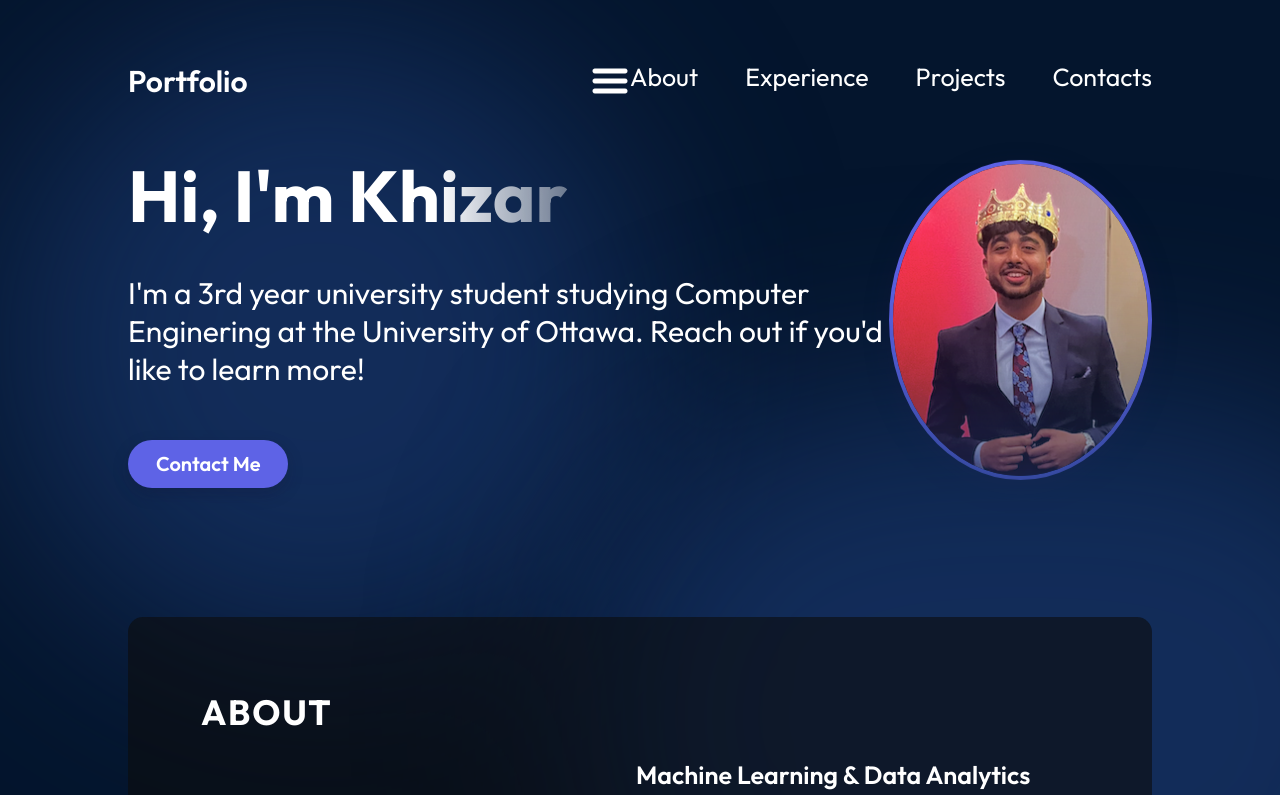
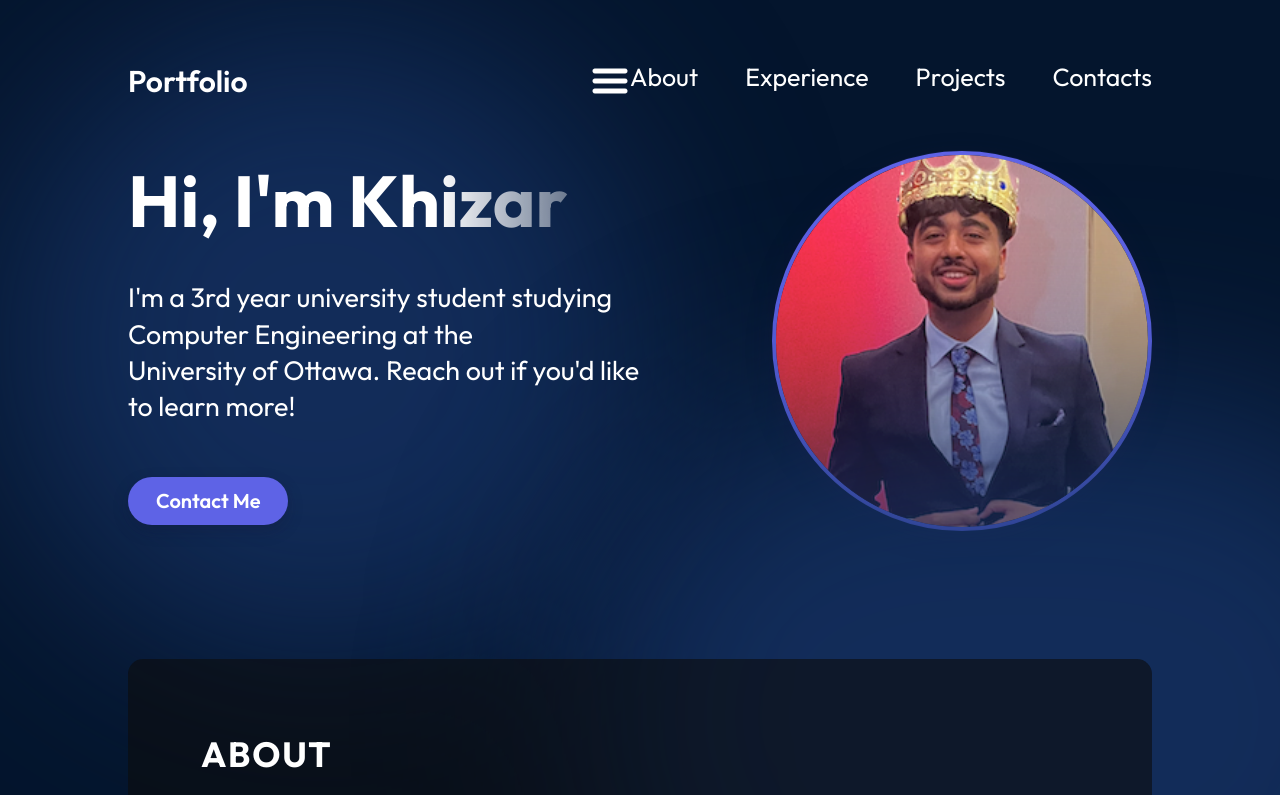
Before and after one commit to khizarhaider2000/Personal-Portfolio, a React (Vite) app: page / in a window 1280 px wide. Shown: the top 795 px of the page. Built offline with nearby package versions, Linux system fonts and the light colour scheme.

Commit message:
Fix spacing in Hero section

```diff
--- a/src/components/Hero/Hero.jsx
+++ b/src/components/Hero/Hero.jsx
@@ -8,17 +8,15 @@ export const Hero = () => {
       <div className={styles.content}>
         <h1 className={styles.title}>Hi, I'm Khizar</h1>
         <p className={styles.description}>
-          I'm a 3rd year university student studying
-                Computer Enginering at the University of Ottawa.
-                Reach out if you'd like to learn more!
+          I'm a 3rd year university student studying Computer Engineering at the{" "}
+          <span className={styles.noWrap}>University of Ottawa</span>. Reach out
+          if you'd like to learn more!
         </p>
         <a href="mailto:khizarhaider8@hotmail.com" className={styles.contactBtn}>
           Contact Me
         </a>
       </div>
-     <img
-                src={head}
-                alt="Hero Image of Me" className = {styles.heroImg}/>
+      <img src={head} alt="Hero Image of Me" className={styles.heroImg} />
       <div className={styles.topBlur} />
       <div className={styles.bottomBlur} />
     </section>
--- a/src/components/Hero/Hero.module.css
+++ b/src/components/Hero/Hero.module.css
@@ -5,6 +5,7 @@
   display: flex;
   align-items: center;
   justify-content: space-between;
+  gap: clamp(2rem, 6vw, 6rem);
   margin-top: 49px;
   z-index: 1;
   margin-left: 10%;
@@ -17,6 +18,8 @@
   align-items: flex-start;
   color: var(--color-text);
   z-index: 1;
+  flex: 1;
+  max-width: 760px;
 }
 
 .title {
@@ -34,9 +37,10 @@
 }
 
 .description {
-  font-size: 30px;
+  font-size: clamp(1.25rem, 2.1vw, 1.95rem);
   font-family: var(--font-roboto);
   margin-bottom: 52px;
+  line-height: 1.35;
 }
 
 .contactBtn {
@@ -69,16 +73,22 @@
 }
 
 .heroImg {
-  width: 350px;                /* adjust size as you like */
-  height: 320px;               /* make equal to keep perfect circle */
+  width: clamp(250px, 30vw, 380px);
+  aspect-ratio: 1 / 1;
+  height: auto;
   border-radius: 50%;          /* makes it circular */
   object-fit: cover;           /* crops image neatly inside circle */
   border: 4px solid #5e63e6;   /* optional soft purple border */
   box-shadow: 0 8px 25px rgba(19, 21, 56, 0.4); /* subtle glow */
+  margin-left: clamp(12px, 3vw, 48px);
   animation-name: floating;
   animation-duration: 3s;
   animation-iteration-count: infinite;
   animation-timing-function: ease-in-out;
+}
+
+.noWrap {
+  white-space: nowrap;
 }
 
 @keyframes floating {
@@ -124,9 +134,16 @@
 @media screen and (max-width: 830px) {
   .container {
     flex-direction: column-reverse;
+    gap: 1.75rem;
   }
 
   .content {
     align-items: center;
+    text-align: center;
+    max-width: 100%;
+  }
+
+  .heroImg {
+    margin-left: 0;
   }
 }
```
